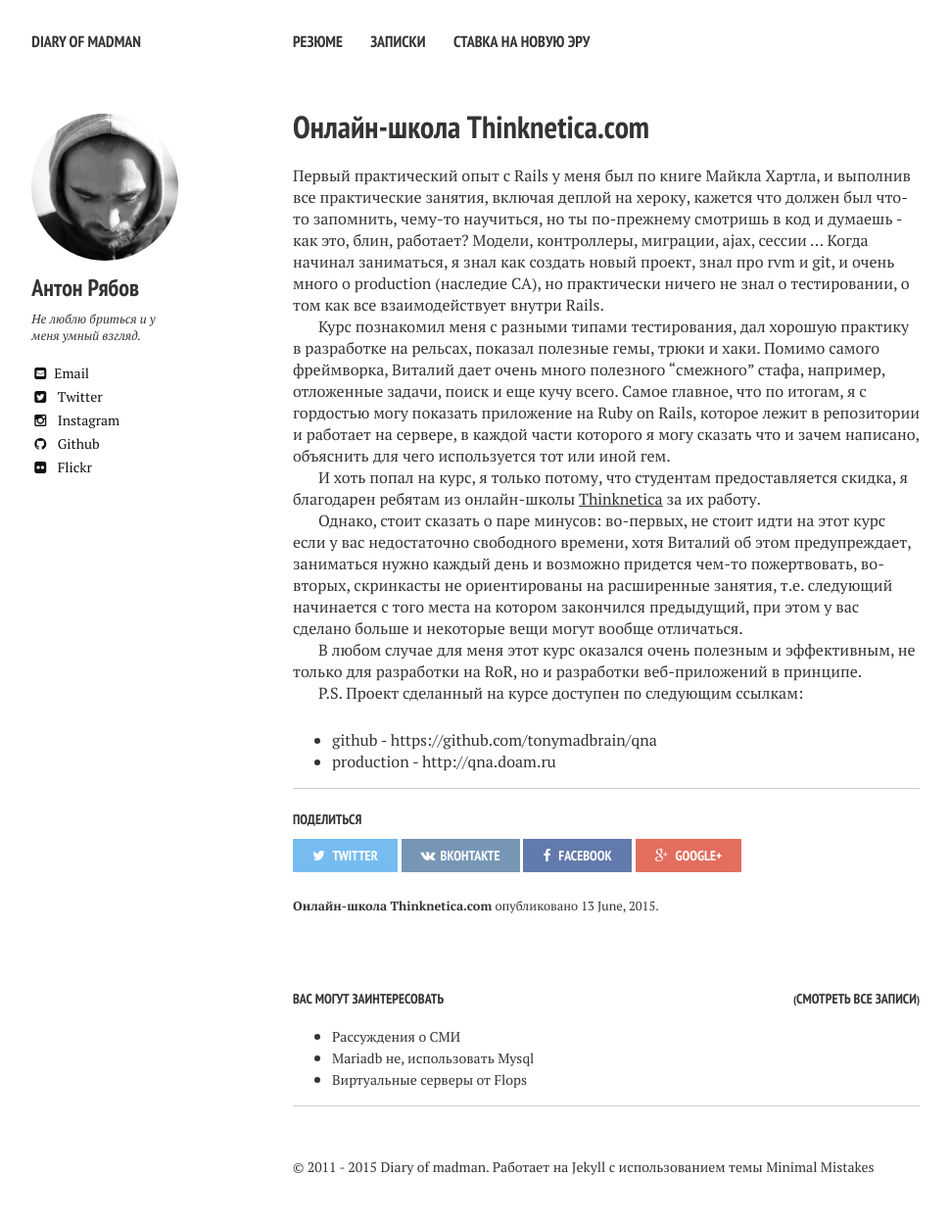
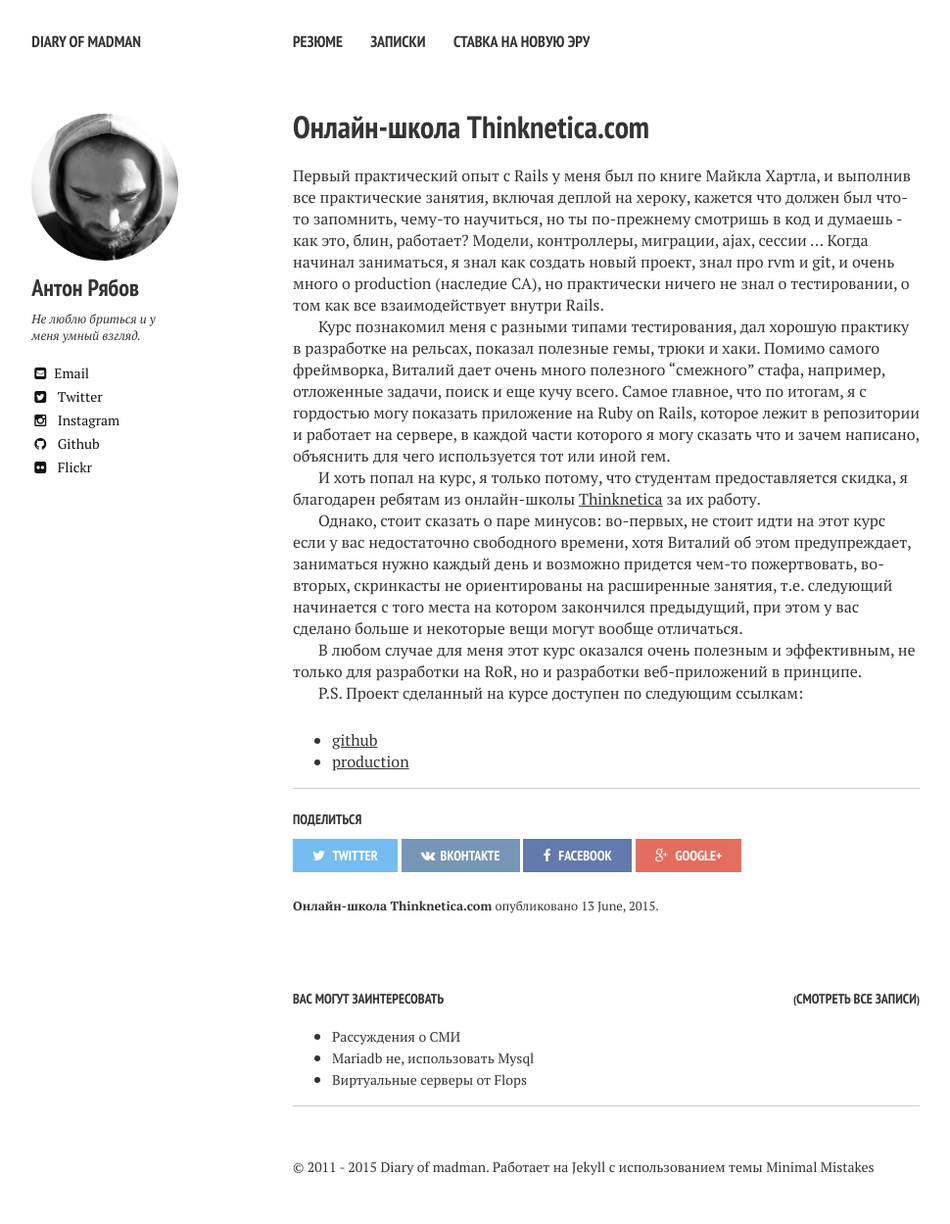
Before and after one commit to tonymadbrain/tonymadbrain.github.io, a Jekyll site: the page built from _posts/2015-06-14-about-thinknetica.md, in a window 1280 px wide. Shown: the whole page at 98% size, without its empty margins (21-991 px from the left). Built offline with Jekyll 4.4.1, drawn with Linux system fonts in a browser that asks for light colours; nearby versions of some CDN libraries; some of the changed lines change nothing that is shown.

Commit message:
Update 2015-06-14-about-thinknetica.md

```diff
--- a/_posts/2015-06-14-about-thinknetica.md
+++ b/_posts/2015-06-14-about-thinknetica.md
@@ -17,5 +17,5 @@
 
 P.S. Проект сделанный на курсе доступен по следующим ссылкам:
 
-* github - https://github.com/tonymadbrain/qna
-* production - http://qna.doam.ru
+* <a href="https://github.com/tonymadbrain/qna" target="_blank">github</a>
+* <a href="http://qna.doam.ru" target="_blank">production</a>
```
